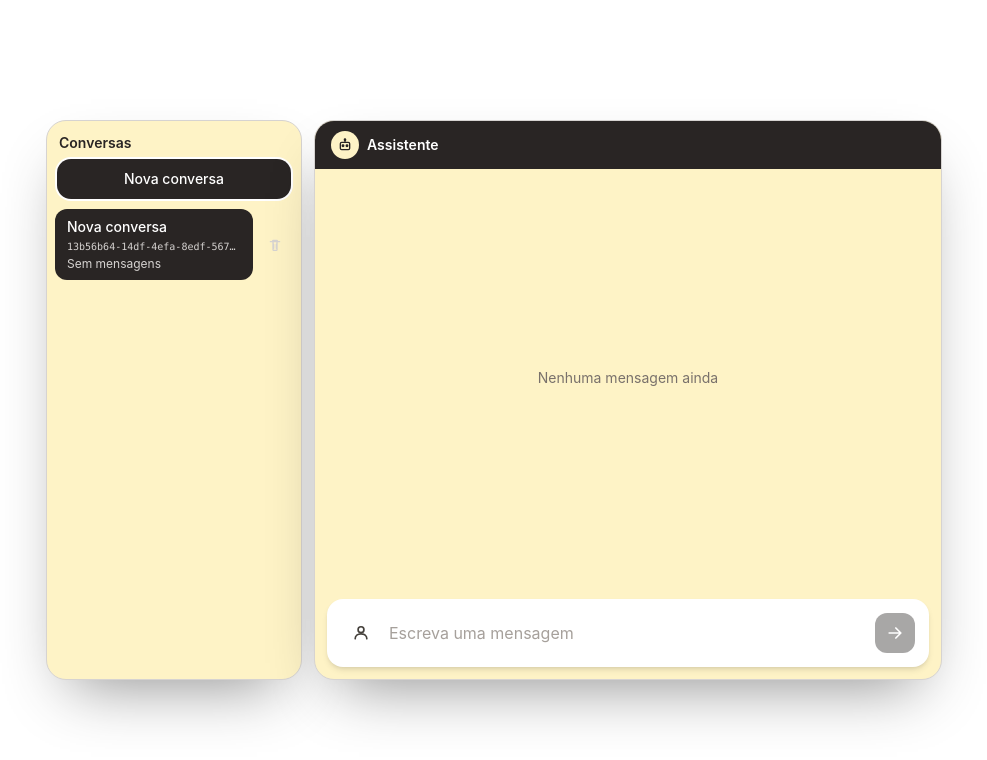
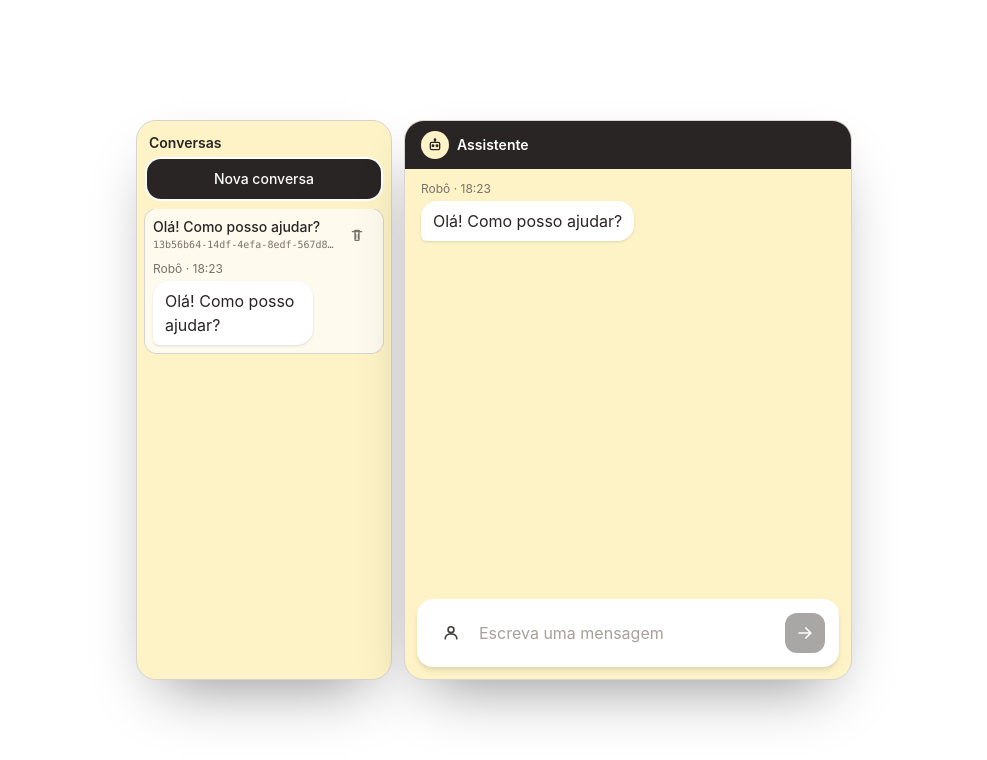
Before and after one commit to tuxgyn/chatboot, a React (Vite) app: page / in a window 1280 px wide. Both pictures are taken after a click on the button "Nova conversa". Shown: the top 760 px of the page, without its empty margins (146-1133 px from the left). Built offline with nearby package versions, Linux system fonts and the light colour scheme.

Commit message:
projeto verso 1.0.0

```diff
--- a/src/components/ChatLayout.tsx
+++ b/src/components/ChatLayout.tsx
@@ -9,7 +9,7 @@ export function ChatLayout({ history, composer }: ChatLayoutProps) {
   return (
     <section
       aria-label="Chat"
-      className="flex min-h-0 min-w-0 flex-1 flex-col overflow-hidden bg-amber-100 md:h-full md:rounded-[20px] md:border md:border-stone-300 md:shadow-[0_28px_60px_-24px_rgba(0,0,0,0.45)]"
+      className="flex min-h-0 min-w-0 w-full flex-1 flex-col overflow-hidden bg-amber-100 md:h-full md:w-[28rem] md:max-w-[28rem] md:flex-none md:rounded-[20px] md:border md:border-stone-300 md:shadow-[0_28px_60px_-24px_rgba(0,0,0,0.45)]"
     >
       <header className="flex shrink-0 items-center gap-2 bg-stone-800 px-3 py-2 text-white pt-[max(0.5rem,env(safe-area-inset-top))] md:px-4 md:py-2.5 md:pt-2.5">
         <BotMark />
--- a/src/components/Composer.tsx
+++ b/src/components/Composer.tsx
@@ -14,6 +14,7 @@ type ComposerProps = {
   onToggleSender: () => void;
   onSend: (draft: string, sender: Sender) => void;
   disabled?: boolean;
+  inputId?: string;
 };
 
 export function Composer({
@@ -23,6 +24,7 @@ export function Composer({
   onToggleSender,
   onSend,
   disabled = false,
+  inputId = "chat-message",
 }: ComposerProps) {
   const textareaRef = useRef<HTMLTextAreaElement>(null);
   const canSend = !disabled && draft.trim().length > 0;
@@ -56,11 +58,11 @@ export function Composer({
       } ${disabled ? "opacity-50" : ""}`}
     >
       <SenderToggle sender={sender} onToggle={onToggleSender} disabled={disabled} />
-      <label htmlFor="chat-message" className="sr-only">
+      <label htmlFor={inputId} className="sr-only">
         Mensagem
       </label>
       <textarea
-        id="chat-message"
+        id={inputId}
         ref={textareaRef}
         value={draft}
         onChange={(event) => onDraftChange(event.target.value)}
--- a/src/components/ConversationItem.tsx
+++ b/src/components/ConversationItem.tsx
@@ -1,4 +1,5 @@
-import { previewFromMessages, type Conversation } from "../types/conversation";
+import type { Conversation } from "../types/conversation";
+import { MessageBubble } from "./MessageBubble";
 
 type ConversationItemProps = {
   conversation: Conversation;
@@ -8,40 +9,54 @@ type ConversationItemProps = {
 };
 
 export function ConversationItem({ conversation, active, onSelect, onRemove }: ConversationItemProps) {
-  const preview = previewFromMessages(conversation.messages);
-
   return (
-    <li className="flex items-stretch gap-1">
+    <li>
+      <article
+        className={`rounded-xl px-2 py-2 ${
+          active ? "bg-white/70 ring-1 ring-stone-300" : ""
+        }`}
+      >
+        <div className="flex items-start gap-1">
           <button
             type="button"
             onClick={() => onSelect(conversation.id)}
             aria-current={active ? "true" : undefined}
-        className={`flex min-w-0 flex-1 cursor-pointer flex-col items-start gap-0.5 rounded-xl px-3 py-2 text-left focus:ring-2 focus:ring-offset-2 focus:ring-offset-amber-100 ${
-          active
-            ? "bg-stone-800 text-white hover:bg-stone-700 focus:ring-white"
-            : "text-stone-800 hover:bg-white/70 focus:ring-stone-800"
-        }`}
+            className="min-w-0 flex-1 cursor-pointer text-left focus:ring-2 focus:ring-stone-800"
           >
-        <span className="w-full truncate text-sm font-medium">{conversation.title}</span>
-        <span className={`w-full truncate font-mono text-[10px] ${active ? "text-stone-300" : "text-stone-500"}`}>
-          {conversation.id}
-        </span>
-        <span className={`w-full truncate text-xs ${active ? "text-stone-300" : "text-stone-500"}`}>
-          {preview}
-        </span>
+            <span className="block truncate text-sm font-medium text-stone-800">{conversation.title}</span>
+            <span className="block truncate font-mono text-[10px] text-stone-500">{conversation.id}</span>
           </button>
           <button
             type="button"
             onClick={() => onRemove(conversation.id)}
             aria-label={`Remover conversa ${conversation.title}`}
-        className={`flex size-11 shrink-0 cursor-pointer items-center justify-center self-center rounded-xl focus:ring-2 focus:ring-offset-2 focus:ring-offset-amber-100 md:size-9 ${
-          active
-            ? "text-stone-300 hover:bg-stone-800 hover:text-white focus:ring-white"
-            : "text-stone-500 hover:bg-white/70 hover:text-stone-800 focus:ring-stone-800"
-        }`}
+            className="flex size-9 shrink-0 cursor-pointer items-center justify-center rounded-xl text-stone-500 hover:bg-white/70 hover:text-stone-800 focus:ring-2 focus:ring-stone-800"
           >
             <TrashIcon />
           </button>
+        </div>
+
+        <div
+          role="button"
+          tabIndex={0}
+          onClick={() => onSelect(conversation.id)}
+          onKeyDown={(event) => {
+            if (event.key === "Enter" || event.key === " ") {
+              event.preventDefault();
+              onSelect(conversation.id);
+            }
+          }}
+          className="mt-2 flex w-full cursor-pointer flex-col items-stretch gap-3"
+        >
+          {conversation.messages.length === 0 ? (
+            <p className="text-xs text-stone-500">Sem mensagens</p>
+          ) : (
+            conversation.messages.map((message) => (
+              <MessageBubble key={message.id} message={message} />
+            ))
+          )}
+        </div>
+      </article>
     </li>
   );
 }
--- a/src/components/ConversationList.tsx
+++ b/src/components/ConversationList.tsx
@@ -29,7 +29,7 @@ export function ConversationList() {
           </p>
         </div>
       ) : (
-        <ul className="flex min-h-0 flex-1 flex-col gap-1 overflow-y-auto px-2 pb-3">
+        <ul className="flex min-h-0 flex-1 flex-col gap-4 overflow-y-auto px-2 pb-3">
           {conversations.map((conversation) => (
             <ConversationItem
               key={conversation.id}
--- a/src/components/MessageBubble.tsx
+++ b/src/components/MessageBubble.tsx
@@ -18,8 +18,10 @@ export function MessageBubble({ message }: MessageBubbleProps) {
         {isUser ? "Usuário" : "Robô"} · {timeFormat.format(message.createdAt)}
       </p>
       <p
-        className={`max-w-[85%] min-w-0 break-words whitespace-pre-wrap rounded-2xl px-3 py-2 md:max-w-[80%] ${
-          isUser ? "bg-stone-800 text-white" : "bg-white text-stone-800 shadow-sm"
+        className={`max-w-[72%] min-w-0 break-words whitespace-pre-wrap px-3 py-2 ${
+          isUser
+            ? "rounded-2xl rounded-br-md bg-stone-800 text-white"
+            : "rounded-2xl rounded-bl-md bg-white text-stone-800 shadow-sm"
         }`}
       >
         {message.text}
--- a/src/components/MessageList.tsx
+++ b/src/components/MessageList.tsx
@@ -29,12 +29,12 @@ export function MessageList({ messages, activeConversationId }: MessageListProps
   }
 
   return (
-    <div className="flex w-full flex-col gap-4">
+    <div className="flex w-full flex-col items-stretch gap-4">
       {messages.map((message, index) => (
         <div
           key={message.id}
           ref={index === messages.length - 1 ? lastRef : undefined}
-          className="w-full"
+          className="block w-full"
         >
           <MessageBubble message={message} />
         </div>
--- a/src/components/MultiChatLayout.tsx
+++ b/src/components/MultiChatLayout.tsx
@@ -8,7 +8,7 @@ type MultiChatLayoutProps = {
 export function MultiChatLayout({ list, chat }: MultiChatLayoutProps) {
   return (
     <div className="flex h-dvh flex-col bg-amber-100 md:items-center md:justify-center md:bg-white md:px-4">
-      <div className="mx-auto flex min-h-0 w-full flex-1 flex-col-reverse md:h-[70vh] md:min-h-64 md:max-w-4xl md:flex-none md:flex-row md:gap-3">
+      <div className="mx-auto flex min-h-0 w-full flex-1 flex-col-reverse md:h-[70vh] md:min-h-64 md:w-auto md:flex-none md:flex-row md:gap-3">
         <aside
           id="conversation-sidebar"
           className="flex h-[36vh] min-h-40 max-h-64 w-full shrink-0 flex-col overflow-hidden border-t border-stone-300 bg-amber-100 pb-[env(safe-area-inset-bottom)] md:h-auto md:max-h-none md:min-h-0 md:w-64 md:rounded-[20px] md:border md:border-stone-300 md:pb-0 md:shadow-[0_28px_60px_-24px_rgba(0,0,0,0.45)]"
--- a/src/stores/chatStore.ts
+++ b/src/stores/chatStore.ts
@@ -1,6 +1,9 @@
 import { create } from "zustand";
+import { persist } from "zustand/middleware";
 import type { ChatMessage, Sender } from "../types/chat";
-import { DEFAULT_CONVERSATION_TITLE, titleFromFirstMessage, type Conversation } from "../types/conversation";
+import { WELCOME_MESSAGE, titleFromFirstMessage, type Conversation } from "../types/conversation";
+
+const STORAGE_KEY = "multichat-history";
 
 export type ChatStore = {
   conversations: Conversation[];
@@ -13,16 +16,24 @@ export type ChatStore = {
   sendMessage: (text: string, sender: Sender) => void;
 };
 
-export const useChatStore = create<ChatStore>((set, get) => ({
+export const useChatStore = create<ChatStore>()(
+  persist(
+    (set, get) => ({
       conversations: [],
       activeConversationId: null,
 
       createConversation() {
         const id = crypto.randomUUID();
+        const welcome: ChatMessage = {
+          id: crypto.randomUUID(),
+          text: WELCOME_MESSAGE,
+          sender: "robot",
+          createdAt: Date.now(),
+        };
         const conversation: Conversation = {
           id,
-      title: DEFAULT_CONVERSATION_TITLE,
-      messages: [],
+          title: titleFromFirstMessage(welcome.text),
+          messages: [welcome],
           draft: "",
           sender: "user",
           createdAt: Date.now(),
@@ -104,7 +115,16 @@ export const useChatStore = create<ChatStore>((set, get) => ({
           }),
         }));
       },
-}));
+    }),
+    {
+      name: STORAGE_KEY,
+      partialize: (state) => ({
+        conversations: state.conversations,
+        activeConversationId: state.activeConversationId,
+      }),
+    },
+  ),
+);
 
 export function selectActiveConversation(state: ChatStore): Conversation | null {
   return state.conversations.find((conversation) => conversation.id === state.activeConversationId) ?? null;
--- a/src/types/conversation.ts
+++ b/src/types/conversation.ts
@@ -2,6 +2,7 @@ import type { ChatMessage, Sender } from "./chat";
 
 export const DEFAULT_CONVERSATION_TITLE = "Nova conversa";
 export const EMPTY_CONVERSATION_PREVIEW = "Sem mensagens";
+export const WELCOME_MESSAGE = "Olá! Como posso ajudar?";
 
 const TITLE_MAX_CHARS = 28;
 
```
Lines whose indentation alone changed are shown as unchanged.
